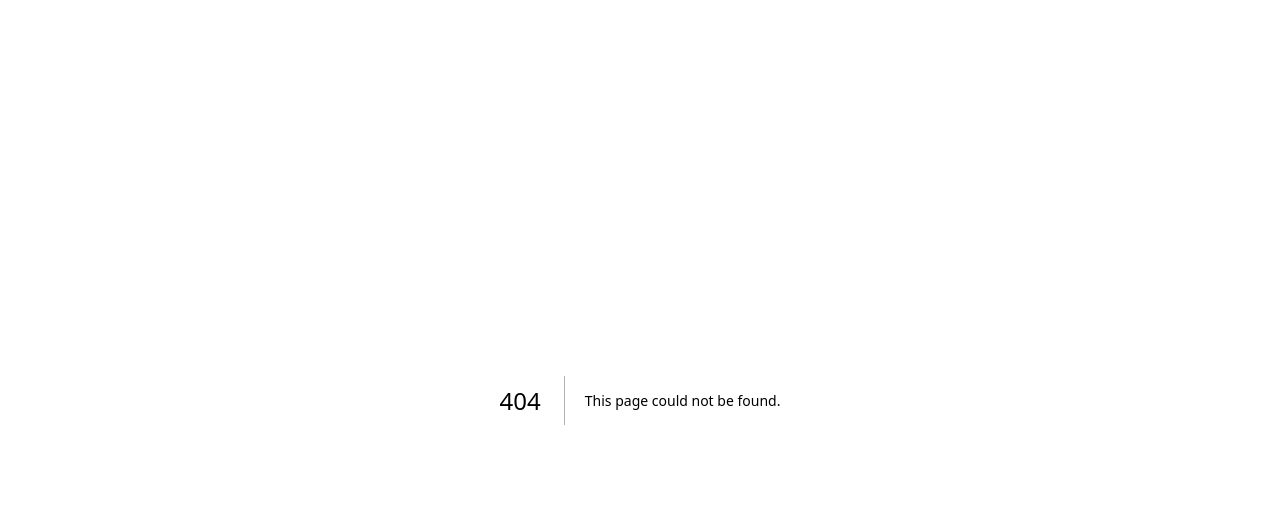
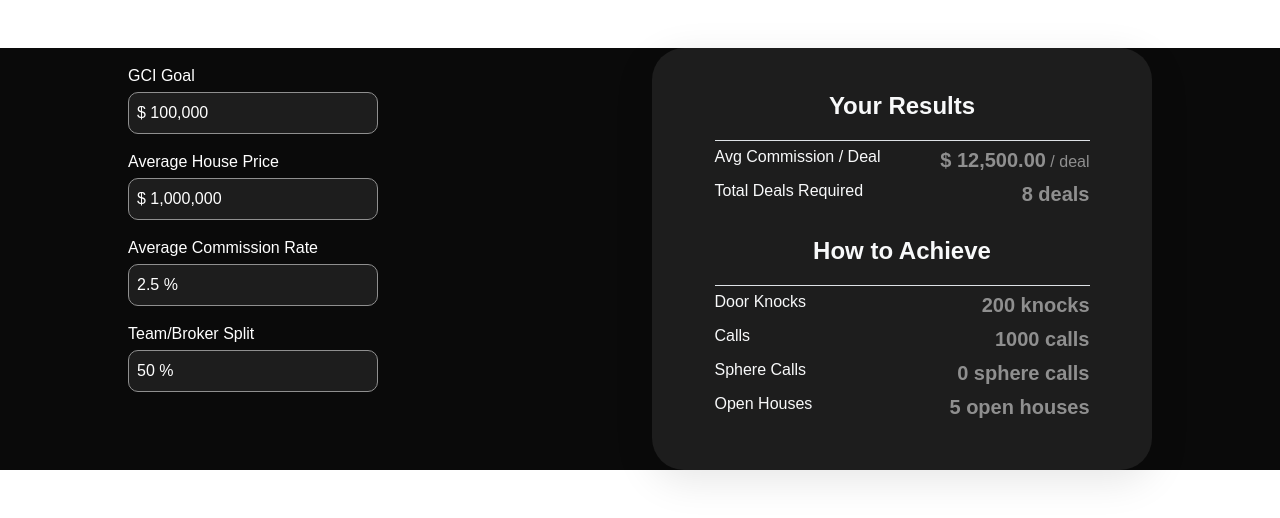
Before and after one commit to aditya-s3n/callall_website, a Next.js app: page /calculator_gci in a window 1280 px wide. Before the commit this address had no page. Shown: the top 518 px of the page. Built offline with nearby package versions, Linux system fonts and the light colour scheme.

Commit message:
add gci calculator

```diff
--- /dev/null
+++ b/src/app/calculator_gci/page.tsx
@@ -0,0 +1,20 @@
+"use client";
+
+import Calculator from "../components/Calculator_GCI";
+import Header from "../components/Header";
+import Footer from "../components/Footer";
+import "../css/landing.css";
+
+function CalculatorPage() {
+    return (
+        <div className="body-container text-white">
+
+            <div className="m-auto section-width">
+                <Calculator />
+            </div>
+
+        </div>
+    )
+}
+
+export default CalculatorPage;
--- a/src/app/components/Calculator.tsx
+++ b/src/app/components/Calculator.tsx
@@ -43,7 +43,6 @@ function Calculator() {
                     <NumericFormat
                         onValueChange={(value) => {
                             if (value.floatValue) {
-                                console.log(value);
                                 setHousePrice(value.floatValue);
                                 calculateCommission(value.floatValue, commissionRate);
                             }
--- /dev/null
+++ b/src/app/components/Calculator_GCI.tsx
@@ -0,0 +1,166 @@
+import { NumericFormat } from 'react-number-format';
+import "../css/calculator.css";
+import "../css/landing.css";
+import { useState } from 'react';
+
+function Calculator() {
+    const [gciGoal, setGciGoal] = useState(100000);
+    const [housePrice, setHousePrice] = useState(1000000);
+    const [commissionRate, setCommissionRate] = useState(2.5);
+    const [splitRate, setSplitRate] = useState(50);
+
+    const [averageCommission, setAverageCommission] = useState(12500);
+    const [totalDeals, setTotalDeals] = useState(8);
+    const [doorKnocks, setDoorKnocks] = useState(200);
+    const [calls, setCalls] = useState(1000);
+    const [sphereCalls, setSphereCalls] = useState(0);
+    const [openHouses, setOpenHouses] = useState(5);
+
+    function calculateCommission(newGCIGoal: number, newHousePrice: number, newCommissionRate: number, newSplitRate: number) {
+        const commissionPerDeal = (newHousePrice * (newCommissionRate / 100)) * ((100 - newSplitRate) / 100);
+        setAverageCommission(commissionPerDeal);
+
+        const requiredDeals = newGCIGoal / commissionPerDeal;
+        setTotalDeals(Math.ceil(requiredDeals));
+
+        // Update activities based on the number of required deals
+        calculateActivities(requiredDeals);
+    }
+
+    function calculateActivities(requiredDeals: number) {
+        let perDealActivities = {
+            doorKnocks: 50,
+            calls: 250,
+            sphereCalls: 0,
+            openHouses: 1.25,
+        };
+
+        // Calculate total activities
+        setDoorKnocks(Math.ceil(perDealActivities.doorKnocks * requiredDeals));
+        setCalls(Math.ceil(perDealActivities.calls * requiredDeals));
+        setSphereCalls(Math.ceil(perDealActivities.sphereCalls * requiredDeals));
+        setOpenHouses(Math.ceil(perDealActivities.openHouses * requiredDeals));
+    }
+
+    return (
+        <div className='row my-5 row-cols-1 row-cols-md-2'>
+
+            <div className='col mb-5 text-center text-md-start'>
+                <div className='mt-3'>
+                    <p className='mb-1'>GCI Goal</p>
+                    <NumericFormat
+                        onValueChange={(value) => {
+                            if (value.floatValue) {
+                                setGciGoal(value.floatValue);
+                                calculateCommission(value.floatValue, housePrice, commissionRate, splitRate);
+                            }
+                        }}
+                        value={gciGoal}
+                        prefix='$ ' className='w-50 p-2 input-format' placeholder='$ 0' thousandSeparator decimalScale={2} allowNegative={false} />
+                </div>
+
+                <div className='mt-3'>
+                    <p className='mb-1'>Average House Price</p>
+                    <NumericFormat
+                        onValueChange={(value) => {
+                            if (value.floatValue) {
+                                setHousePrice(value.floatValue);
+                                calculateCommission(gciGoal, value.floatValue, commissionRate, splitRate);
+                            }
+                        }}
+                        value={housePrice}
+                        prefix='$ ' className='w-50 p-2 input-format' placeholder='$ 0' thousandSeparator decimalScale={2} allowNegative={false} />
+                </div>
+
+                <div className='mt-3'>
+                    <p className='mb-1'>Average Commission Rate</p>
+                    <NumericFormat
+                        onValueChange={(value) => {
+                            if (value.floatValue && value.floatValue <= 100) {
+                                setCommissionRate(value.floatValue);
+                                calculateCommission(gciGoal, housePrice, value.floatValue, splitRate);
+                            }
+                        }}
+                        value={commissionRate}
+                        suffix=' %' className='w-50 p-2 input-format' thousandSeparator placeholder='0 %' allowNegative={false} />
+                </div>
+
+                <div className='mt-3'>
+                    <p className='mb-1'>Team/Broker Split</p>
+                    <NumericFormat
+                        onValueChange={(value) => {
+                            if (value.floatValue && value.floatValue <= 100) {
+                                setSplitRate(value.floatValue);
+                                calculateCommission(gciGoal, housePrice, commissionRate, value.floatValue);
+                            }
+                        }}
+                        value={splitRate}
+                        suffix=' %' className='w-50 p-2 input-format' thousandSeparator placeholder='0 %' allowNegative={false} />
+                </div>
+            </div>
+
+            <div className='col d-flex m-0'>
+                <div className='calc-container w-100 py-3 pb-5'>
+                    <p className='fs-4 py-3 border-bottom w-75 m-auto pt-4 fw-bold text-light'>Your Results</p>
+
+                    <div className='d-flex flex-column flex-md-row justify-content-between w-75 m-auto mt-1'>
+                        <p className='text-light'>Avg Commission / Deal</p>
+                        <p className='header-link nav-link'>
+                            <span className='fs-5 fw-bold'>
+                                $ {averageCommission.toFixed(2).replace(/(\d)(?=(\d{3})+(?!\d))/g, '$1,')}
+                            </span> / deal
+                        </p>
+                    </div>
+
+                    <div className='d-flex flex-column flex-md-row justify-content-between w-75 m-auto mt-1'>
+                        <p className='text-light'>Total Deals Required</p>
+                        <p className='header-link nav-link'>
+                            <span className='fs-5 fw-bold'>
+                                {totalDeals} deals
+                            </span>
+                        </p>
+                    </div>
+
+                    <p className='fs-4 py-3 border-bottom w-75 m-auto pt-4 fw-bold text-light'>How to Achieve</p>
+                    <div className='d-flex flex-column flex-md-row justify-content-between w-75 m-auto mt-1'>
+                        <p className='text-light'>Door Knocks</p>
+                        <p className='header-link nav-link'>
+                            <span className='fs-5 fw-bold'>
+                                {doorKnocks} knocks
+                            </span>
+                        </p>
+                    </div>
+
+                    <div className='d-flex flex-column flex-md-row justify-content-between w-75 m-auto mt-1'>
+                        <p className='text-light'>Calls</p>
+                        <p className='header-link nav-link'>
+                            <span className='fs-5 fw-bold'>
+                                {calls} calls
+                            </span>
+                        </p>
+                    </div>
+
+                    <div className='d-flex flex-column flex-md-row justify-content-between w-75 m-auto mt-1'>
+                        <p className='text-light'>Sphere Calls</p>
+                        <p className='header-link nav-link'>
+                            <span className='fs-5 fw-bold'>
+                                {sphereCalls} sphere calls
+                            </span>
+                        </p>
+                    </div>
+
+                    <div className='d-flex flex-column flex-md-row justify-content-between w-75 m-auto mt-1'>
+                        <p className='text-light'>Open Houses</p>
+                        <p className='header-link nav-link'>
+                            <span className='fs-5 fw-bold'>
+                                {openHouses} open houses
+                            </span>
+                        </p>
+                    </div>
+                </div>
+            </div>
+        </div>
+    )
+}
+
+export default Calculator;
--- a/src/app/page.tsx
+++ b/src/app/page.tsx
@@ -14,7 +14,6 @@ import Calculator from './components/Calculator';
 
 export default function Home() {
 
-  console.log(process.env.NEXT_PUBLIC_OPENAI_API_KEY)
   const [playMedia, setPlayMedia] = useState(false);
 
   function play() {
```
